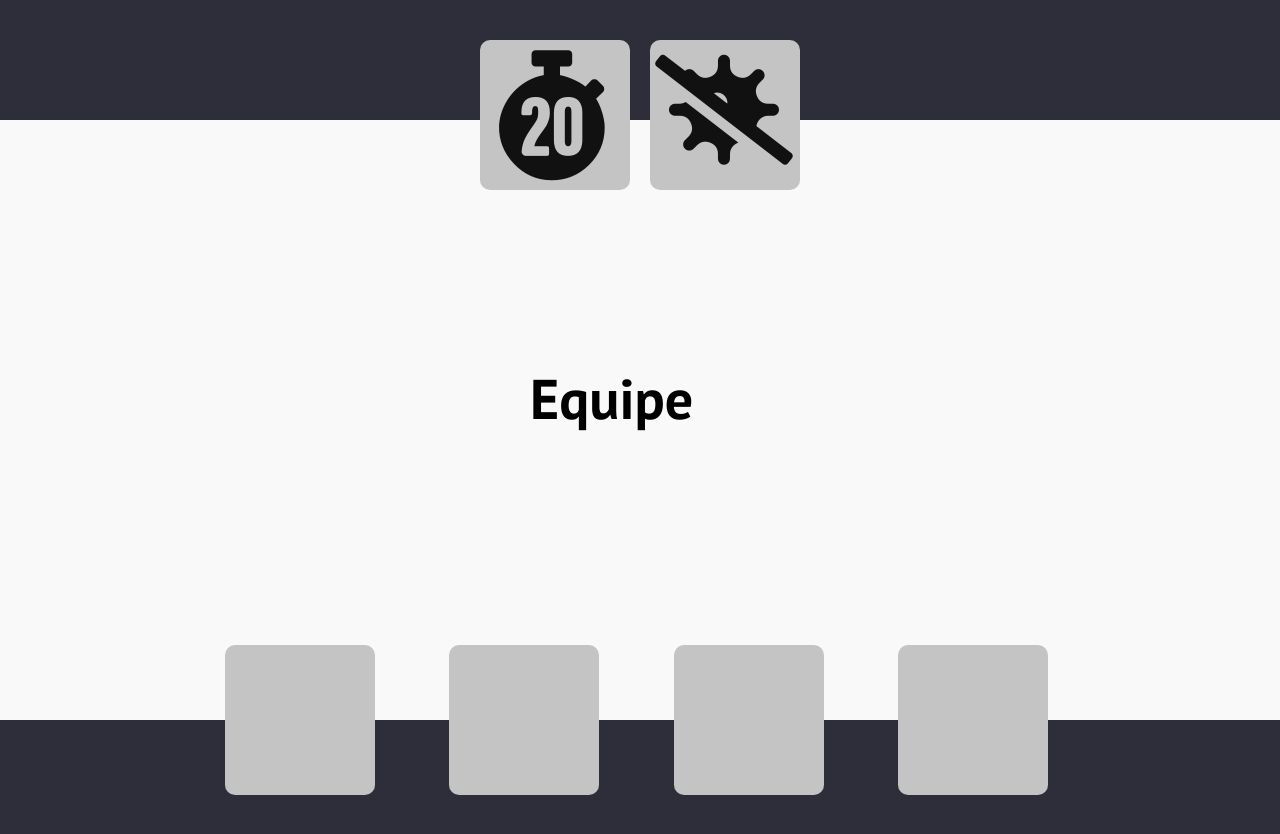
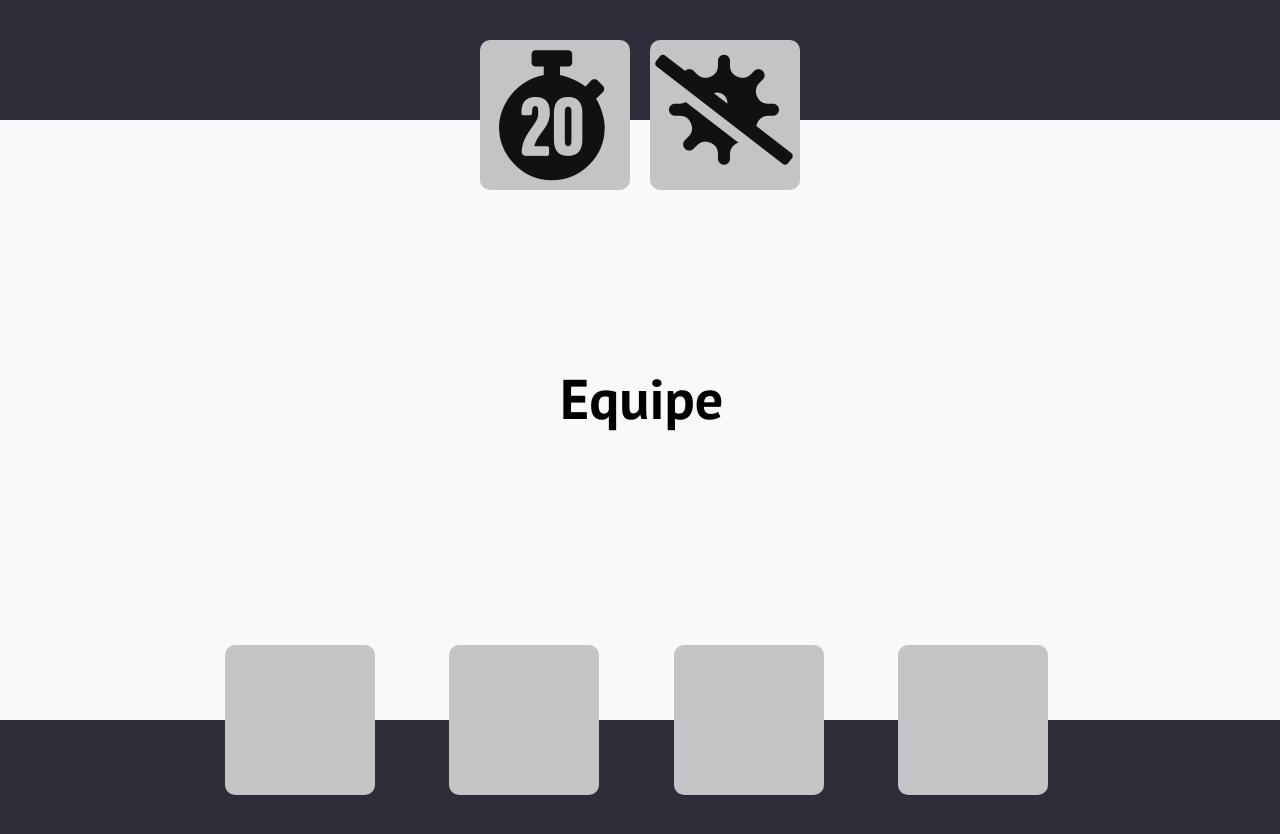
Before and after one commit to KelvinMarques/N2020-web, a plain HTML site: page index.html in a window 1280 px wide. Shown: the part 1680-2514 px from the top of the page. Drawn offline with Linux system fonts and the light colour scheme.

Commit message:
centralizando a palavra equipe

```diff
--- a/css/style.css
+++ b/css/style.css
@@ -163,7 +163,7 @@ h3{
 }
 
 .equipe{
- padding: 250px 500px;
+ padding: 250px 530px;
  box-sizing: border-box;
 }
 .fotos{
```
